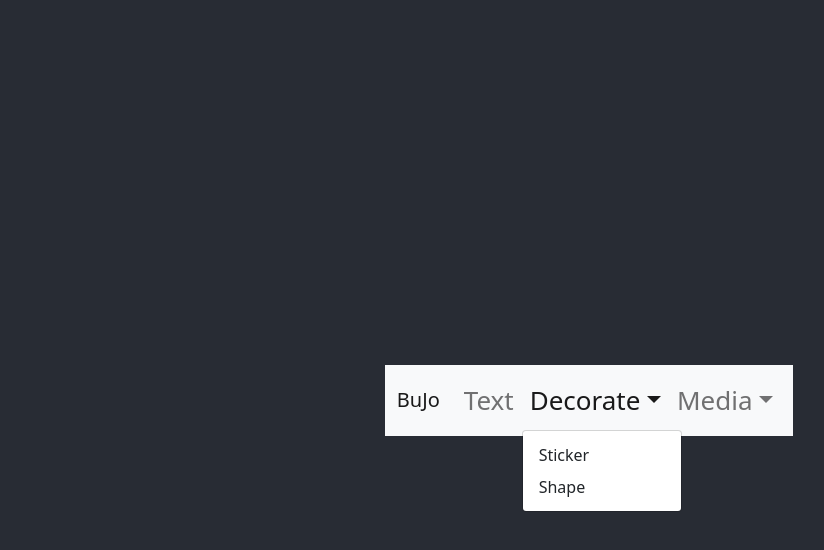
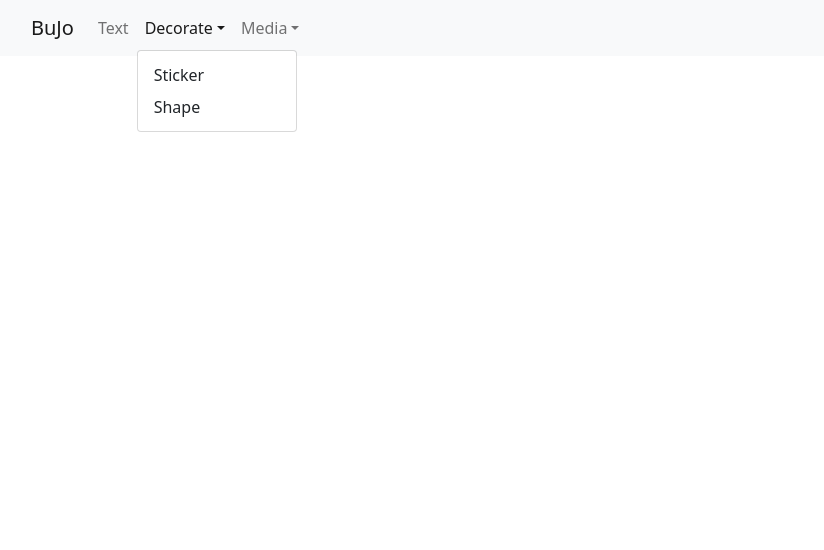
Before and after one commit to janhvikulkarni/JoBu, a React (Create React App) app in the folder bujo/: page / in a window 1280 px wide. Both pictures are taken after a click on the button "Decorate". Shown: the top 550 px of the page, without its empty margins (51-875 px from the left). Built offline with nearby package versions, Linux system fonts and the light colour scheme.

Commit message:
navbar to the top of the page

```diff
--- a/bujo/src/App.css
+++ b/bujo/src/App.css
@@ -13,17 +13,6 @@
   }
 }
 
-.App-header {
-  background-color: #282c34;
-  min-height: 100vh;
-  display: flex;
-  flex-direction: column;
-  align-items: center;
-  justify-content: center;
-  font-size: calc(10px + 2vmin);
-  color: white;
-}
-
 .App-link {
   color: #61dafb;
 }
--- a/bujo/src/App.js
+++ b/bujo/src/App.js
@@ -10,22 +10,22 @@ import 'bootstrap/dist/css/bootstrap.min.css';
 function App() {
   return (
     <div className="App">
-      <header className="App-header">
+      <header>
         <Navbar bg="light" expand="lg">
           <Container>
-            <Navbar.Brand href="#home">BuJo</Navbar.Brand>
+            <Navbar.Brand>BuJo</Navbar.Brand>
             <Navbar.Toggle aria-controls="basic-navbar-nav" />
             <Navbar.Collapse id="basic-navbar-nav">
               <Nav className="me-auto">
-                <Nav.Link href="#link">Text</Nav.Link>
+                <Nav.Link>Text</Nav.Link>
                 <NavDropdown title="Decorate" id="decorate-dropdown">
-                  <NavDropdown.Item href="#action/3.1">Sticker</NavDropdown.Item>
-                  <NavDropdown.Item href="#action/3.2">Shape</NavDropdown.Item>
+                  <NavDropdown.Item>Sticker</NavDropdown.Item>
+                  <NavDropdown.Item>Shape</NavDropdown.Item>
                 </NavDropdown>
                 <NavDropdown title="Media" id="media-dropdown">
-                  <NavDropdown.Item href="#action/3.1">Image</NavDropdown.Item>
-                  <NavDropdown.Item href="#action/3.2">Video</NavDropdown.Item>
-                  <NavDropdown.Item href="#action/3.2">GIF</NavDropdown.Item>
+                  <NavDropdown.Item>Image</NavDropdown.Item>
+                  <NavDropdown.Item>Video</NavDropdown.Item>
+                  <NavDropdown.Item>GIF</NavDropdown.Item>
                 </NavDropdown>
               </Nav>
             </Navbar.Collapse>
```
